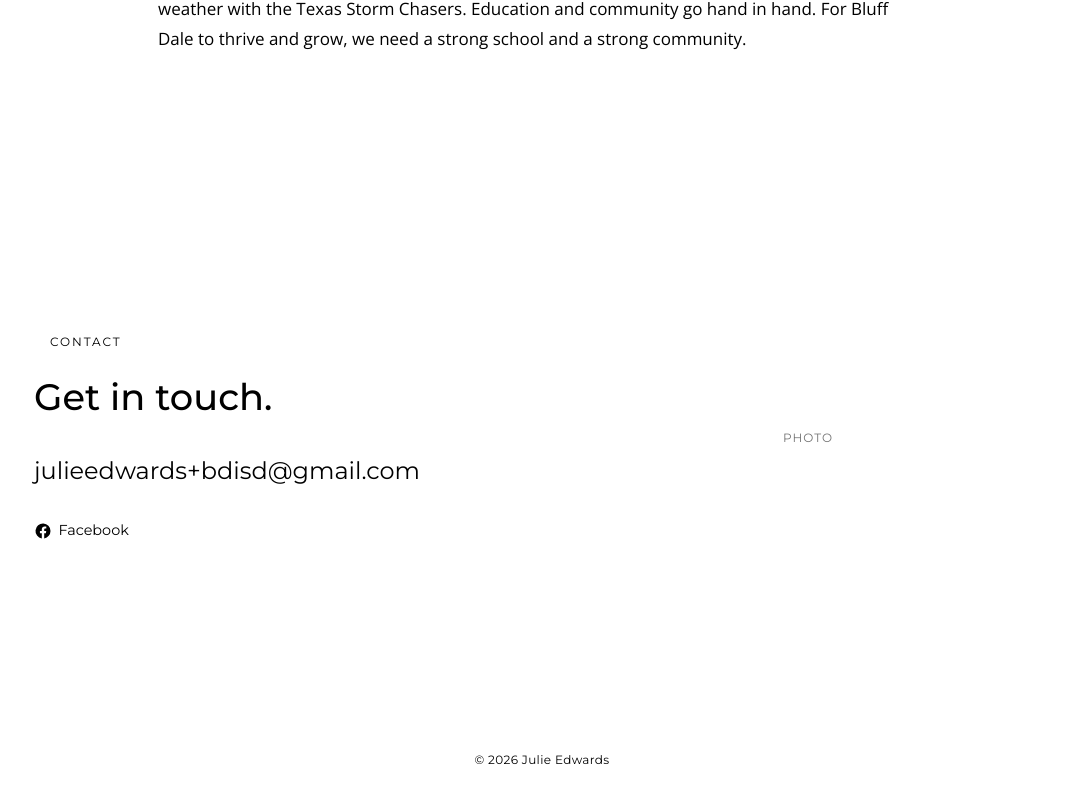
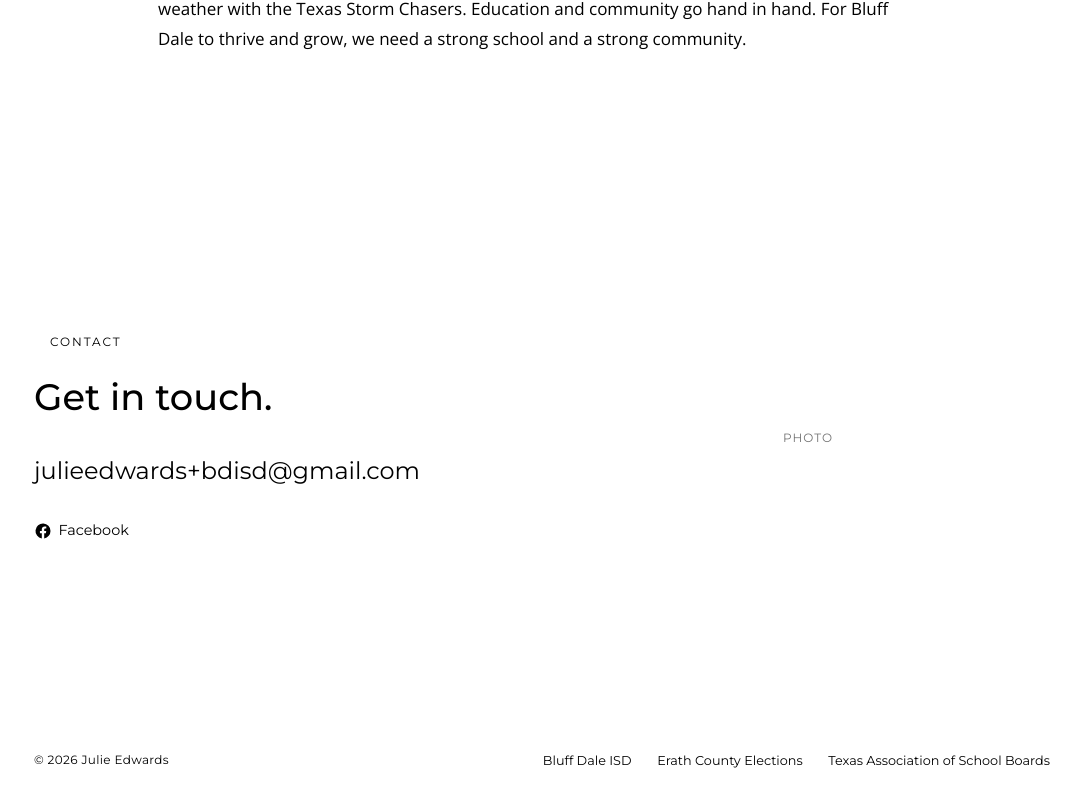
Before and after one commit to DrDustinEdwards/julieedwards-info, a Next.js app: page / in a window 1280 px wide. Shown: the part 3552-4359 px from the top of the page, without its empty margins (98-1179 px from the left). Built offline with nearby package versions, Linux system fonts and the light colour scheme.

Commit message:
Footer: copyright left, resource links right, drop disclaimer

```diff
--- a/app/globals.css
+++ b/app/globals.css
@@ -123,8 +123,12 @@ section { padding: 5rem 0; }
 .portrait .ph { font-family: var(--font-mono); font-size: .75rem; letter-spacing: .08em; text-transform: uppercase; color: var(--brand-text); opacity: .55; }
 
 /* FOOTER */
-footer { padding: 2.5rem 0; border-top: 1px solid var(--border-subtle); text-align: center; }
+footer { padding: 2.5rem 0; border-top: 1px solid var(--border-subtle); }
+.footer-inner { display: flex; align-items: center; justify-content: space-between; gap: 1.5rem; }
 .footer-note { font-family: var(--font-mono); font-size: .75rem; color: var(--text-tertiary); letter-spacing: .03em; }
+.footer-links { display: flex; align-items: center; gap: 1.6rem; flex-wrap: wrap; justify-content: flex-end; }
+.footer-links a { font-family: var(--font-ui); font-size: .8rem; color: var(--text-secondary); transition: color .2s ease; }
+.footer-links a:hover { color: var(--brand-text); }
 
 /* ANIMATION */
 .reveal { opacity: 0; transform: translateY(22px); transition: opacity .7s ease, transform .7s ease; }
@@ -139,6 +143,8 @@ footer { padding: 2.5rem 0; border-top: 1px solid var(--border-subtle); text-ali
   .about-img { min-height: 18rem; }
   .contact-grid { grid-template-columns: 1fr; gap: 2rem; }
   .nav-links a.hide-m { display: none; }
+  .footer-inner { flex-direction: column; gap: .75rem; text-align: center; }
+  .footer-links { justify-content: center; }
 }
 @media (prefers-reduced-motion: reduce) {
   * { animation: none !important; transition: none !important; scroll-behavior: auto !important; }
--- a/components/Footer.tsx
+++ b/components/Footer.tsx
@@ -1,12 +1,24 @@
 import { profile } from "@/content/site";
+
+const resourceLinks = [
+  { label: "Bluff Dale ISD", href: "https://www.bdisd.net/" },
+  { label: "Erath County Elections", href: "https://www.co.erath.tx.us/186/Current-Elections" },
+  { label: "Texas Association of School Boards", href: "https://www.tasb.org/home.aspx" },
+];
 
 export default function Footer() {
   return (
     <footer>
-      <div className="wrap">
-        {/* Political advertising paid for by the {profile.name} campaign. &copy; {new Date().getFullYear()} */}
+      <div className="wrap footer-inner">
         <div className="footer-note">
           &copy; {new Date().getFullYear()} {profile.name}
+        </div>
+        <div className="footer-links">
+          {resourceLinks.map((l) => (
+            <a key={l.href} href={l.href} target="_blank" rel="noopener noreferrer">
+              {l.label}
+            </a>
+          ))}
         </div>
       </div>
     </footer>
```
